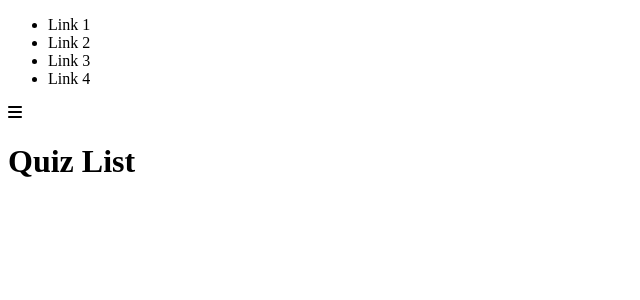
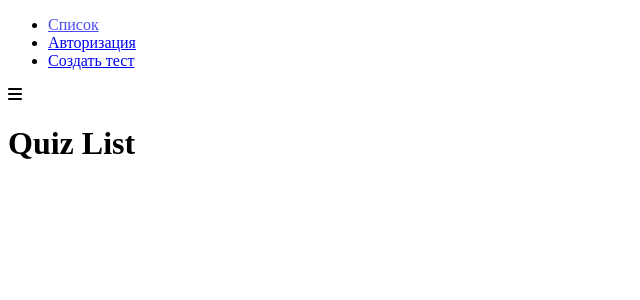
Before and after one commit to CodeCostylProduction/react-quiz, a React app: page / in a window 1280 px wide. Shown: the top 300 px of the page, without its empty margins (0-640 px from the left). Built offline with nearby package versions, Linux system fonts and the light colour scheme.

Commit message:
up to 72 exercise

```diff
--- a/src/components/Navigation/Drawer/Drawer.js
+++ b/src/components/Navigation/Drawer/Drawer.js
@@ -1,17 +1,30 @@
 import React, {Component} from 'react'
 import classes from './Drawer.css'
+import {NavLink} from "react-router-dom";
 import Backdrop from "../../UI/Backdrop/Backdrop";
 
 const links = [
-    1,2,3,4
+    {to: '/', label: 'Список', exact: true},
+    {to: '/auth', label: 'Авторизация', exact: false},
+    {to: '/quiz-creator', label: 'Создать тест', exact: false},
 ]
 
 class Drawer extends Component {
+    clickHandler = () => {
+        this.props.onClose()
+    }
     renderLinks() {
         return links.map((link, index) => {
            return (
                 <li key={index}>
-                    <a>Link {link}</a>
+                    <NavLink
+                    to={link.to}
+                    exact={link.exact}
+                    activeClassName={classes.active}
+                    onClick={this.clickHandler}
+                    >
+                        {link.label}
+                    </NavLink>
                 </li>
            )
         })
```
